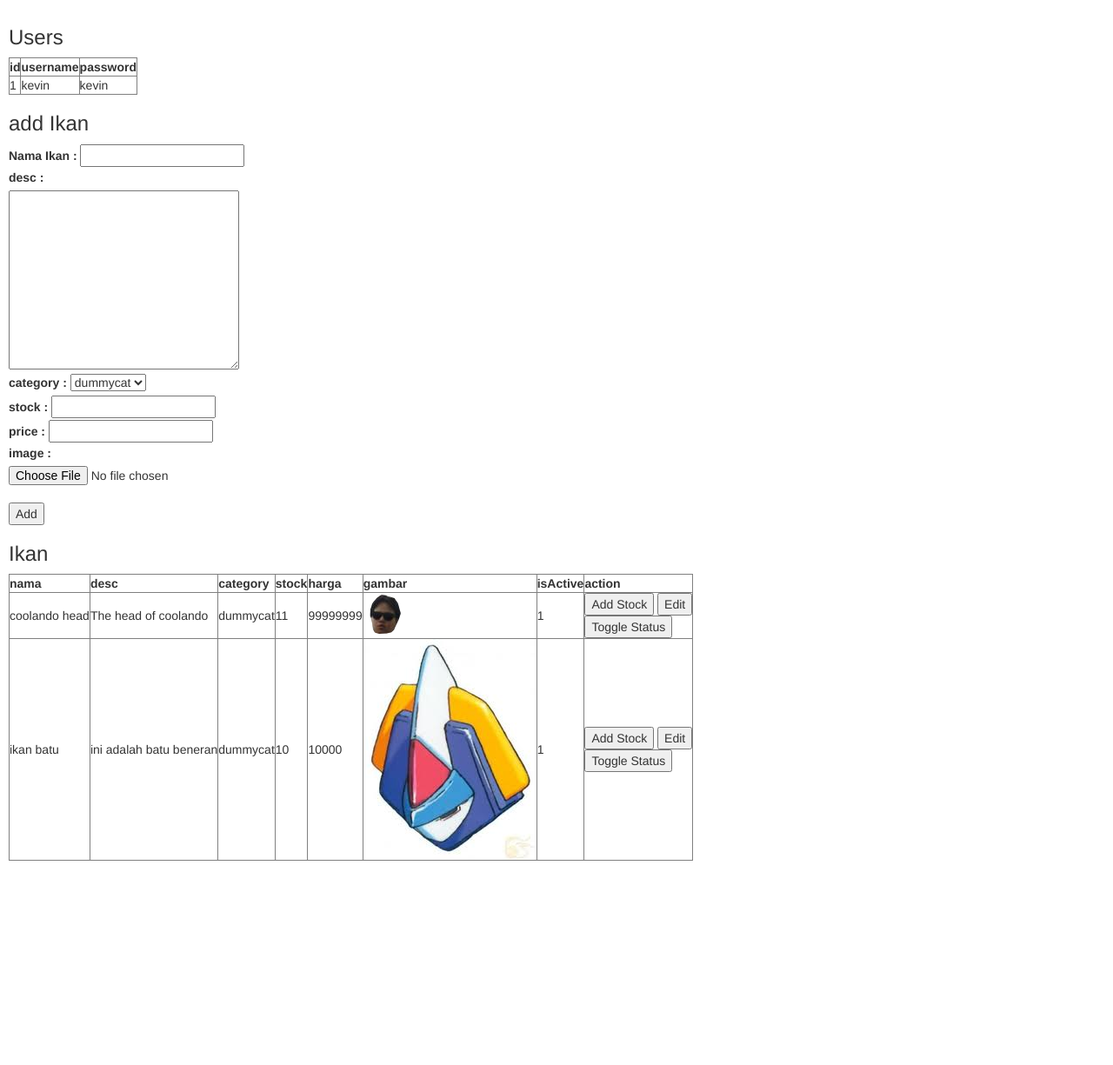
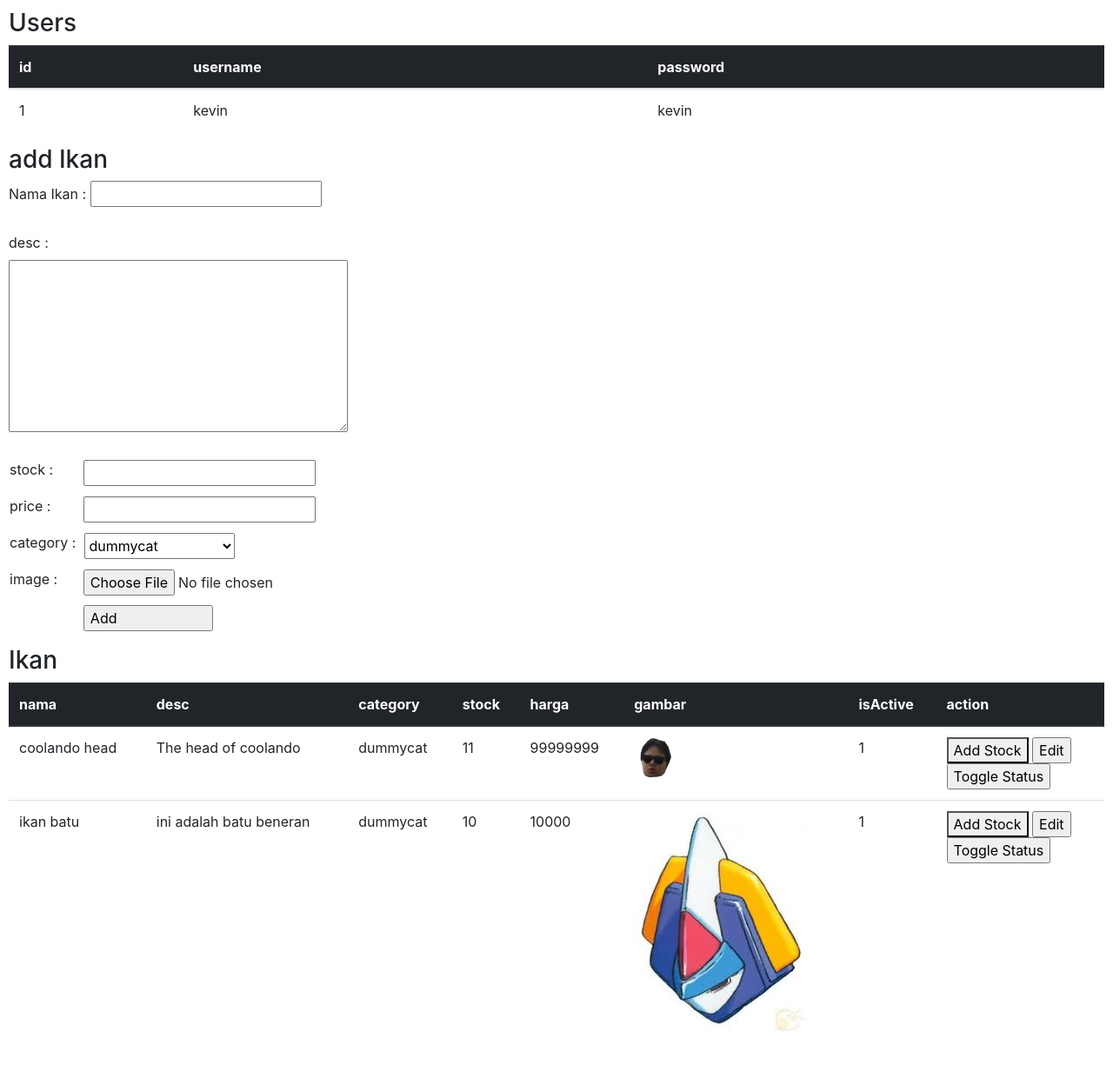
Before and after one commit to CBEngineer9/IkanHiasGaBiasa, a PHP site: page /admin.php in a window 1280 px wide. Shown: the whole page at 87% size. Before the commit the page ends 990 px from the top, so only its background shows below. Run offline with PHP 8.4, Linux system fonts and the light colour scheme; data comes from the database, SQL or seed files in the repository; some libraries are stand-ins or nearby versions.

Commit message:
styling admin

```diff
--- a/admin.php
+++ b/admin.php
@@ -107,7 +107,7 @@
     <link rel="stylesheet" href="https://code.jquery.com/ui/1.11.1/themes/smoothness/jquery-ui.css" /> -->
 
     <!-- bootstrap css -->
-    <link rel="stylesheet" href="https://maxcdn.bootstrapcdn.com/bootstrap/3.3.7/css/bootstrap.min.css">
+    <link rel="stylesheet" href="https://stackpath.bootstrapcdn.com/bootstrap/4.1.3/css/bootstrap.min.css" integrity="sha384-MCw98/SFnGE8fJT3GXwEOngsV7Zt27NXFoaoApmYm81iuXoPkFOJwJ8ERdknLPMO" crossorigin="anonymous">
     <!-- library jQuery -->
     <script src="https://ajax.googleapis.com/ajax/libs/jquery/3.2.0/jquery.min.js"></script>
     <!-- bootstrap js -->
@@ -120,8 +120,8 @@
 </head>
 <body>
     <h3>Users</h3>
-    <table border="1">
-        <thead>
+    <table class="table">
+        <thead class="table-dark">
             <tr>
                 <th>id</th>
                 <th>username</th>
@@ -141,37 +141,52 @@
 
     <h3>add Ikan</h3>
     <form action="upload.php" method="post" enctype="multipart/form-data">
-        <label for="namaIkan"> Nama Ikan : </label>
-        <input type="text" name="namaIkan" id="namaIkan"><br>
-        <label for="descIkan">desc : </label><br>
-        <textarea name="descIkan" id="descIkan" cols="30" rows="10"></textarea><br>
-        <label for="category">category : </label>
-        <select name="category" id="category">
-            <?php foreach ($qresult3 as $row) {?>
-                <option value="<?= $row['cat_id']?>"><?= $row['cat_name']?></option>
-            <?php }?>
-        </select><br>
-        <label for="stock">stock : </label>
-        <input type="text" name="stock" id="stock"><br>
-        <label for="price">price : </label>
-        <input type="text" name="price" id="price"><br>
-        <label for="gambarIkan">image : </label>
-        <input type="file" name="gambarIkan" id="gambarIkan"><br>
-        <input type="submit" name="addIkan" value="Add">
+        <div class="form-group">
+            <label for="namaIkan"> Nama Ikan : </label>
+            <input type="text" style="padding-right: 1vw" name="namaIkan" id="namaIkan"><br><br>
+            <label for="descIkan">desc : </label><br>
+            <textarea name="descIkan" id="descIkan" cols="36" rows="8"></textarea><br><br>
+            <table>
+                <tr>
+                    <td><label for="stock">stock : </label></td>
+                    <td><input style="padding-right: 1vw; margin-left:0.5vw;"  type="text" name="stock" id="stock"><br></td>
+                </tr>
+                <tr style="margin-top: 5vh;">
+                    <td><label style="margin-top:1vh;" for="price">price :</label></td>
+                    <td><input style="padding-right: 1vw; margin-top:1vh; margin-left:0.5vw;" type="text" name="price" id="price"></td>
+                </tr>
+                <tr>
+                    <td><label style="margin-top:1vh;" for="category">category : </label></td>
+                    <td><select style="padding-right: 5.5vw; margin-left:1vh; margin-top:1vh; height:30px;" name="category" id="category">
+                        <?php foreach ($qresult3 as $row) {?>
+                            <option value="<?= $row['cat_id']?>"><?= $row['cat_name']?></option>
+                        <?php }?></td>
+                        </select>
+                </tr>
+                <tr>
+                    <td><label style="margin-top:1vh;" for="gambarIkan">image : </label></td>
+                    <td><input style="padding-right: 1vw; margin-top:1vh; margin-left:0.5vw;" type="file" name="gambarIkan" id="gambarIkan"></td>
+                </tr>
+                <tr>
+                    <td><label for=""></label></td>
+                    <td><input style="margin-top:1vh; margin-left:0.5vw; padding-right:8.5vw;" type="submit" name="addIkan" value="Add"></td>
+                </tr>
+            </table>
+        </div>
     </form>
 
     <h3>Ikan</h3>
-    <table border="1">
-        <thead>
+    <table class="table">
+        <thead class="thead-dark">
             <tr>
-                <th>nama</th>
-                <th>desc</th>
-                <th>category</th>
-                <th>stock</th>
-                <th>harga</th>
-                <th>gambar</th>
-                <th>isActive</th>
-                <th>action</th>
+                <th scope="col">nama</th>
+                <th scope="col">desc</th>
+                <th scope="col">category</th>
+                <th scope="col">stock</th>
+                <th scope="col">harga</th>
+                <th scope="col">gambar</th>
+                <th scope="col">isActive</th>
+                <th scope="col">action</th>
             </tr>
         </thead>
         <tbody>
@@ -204,7 +219,7 @@
                                 <!-- <?= $row['price']?> -->
                             </td>
                             <td>
-                                <img src="<?= $row['imageLink']?>" alt="">
+                                <img src="<?= $row['imageLink']?>" width="100%" alt="">
                             </td>
                             <td>
                                 <?= $row['isActive']?>
```
Also changed, not shown: assets/img/ikan/2e4d915965a74bd2f18a41bec4a15bbf.jpg (added).
